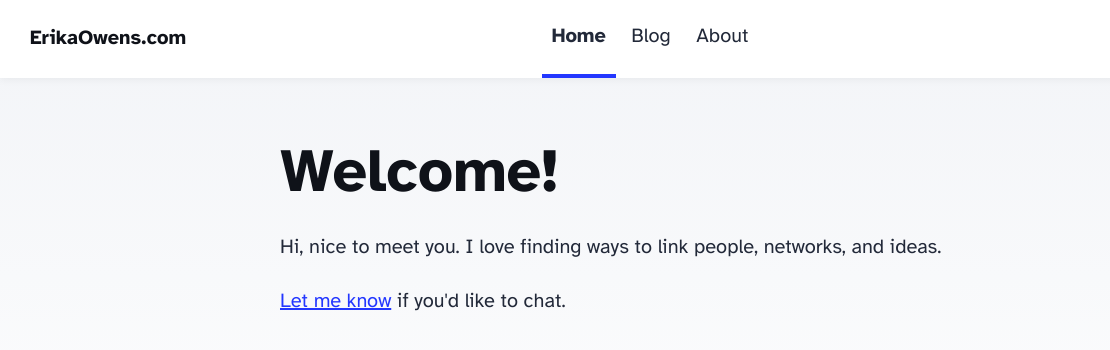
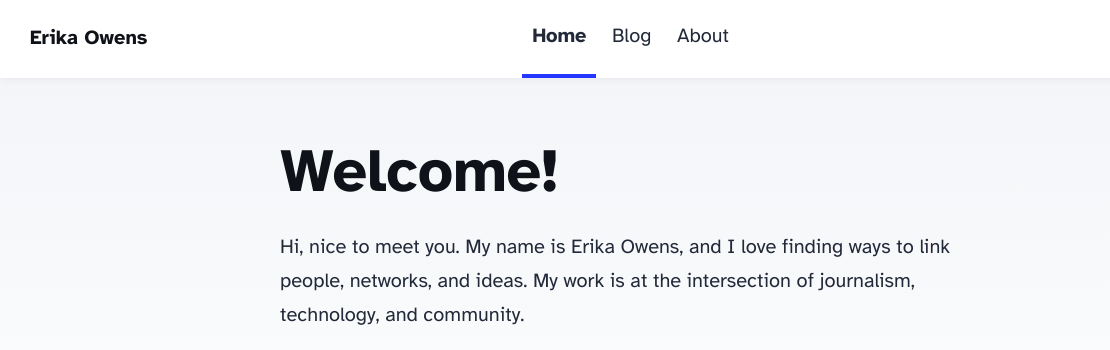
Before and after one commit to erikao/erikao.github.io, an Astro site: page / in a window 1280 px wide. Shown: the top 350 px of the page, 0-1110 px from the left. Built offline with nearby package versions, Linux system fonts and the light colour scheme; Astro itself is replaced by a stand-in of ours.

Commit message:
slightly updating layout

```diff
--- a/src/consts.ts
+++ b/src/consts.ts
@@ -1,5 +1,5 @@
 // Place any global data in this file.
 // You can import this data from anywhere in your site by using the `import` keyword.
 
-export const SITE_TITLE = 'ErikaOwens.com';
+export const SITE_TITLE = 'Erika Owens';
 export const SITE_DESCRIPTION = 'Welcome to my website!';
--- a/src/pages/index.astro
+++ b/src/pages/index.astro
@@ -15,7 +15,7 @@
 		<main>
 			<h1>Welcome!</h1>
 			<p>
-				Hi, nice to meet you. I love finding ways to link people, networks, and ideas.</p>
+				Hi, nice to meet you. My name is Erika Owens, and I love finding ways to link people, networks, and ideas. My work is at the intersection of journalism, technology, and community.</p>
 
 				<p><a href="mailto:hello@erikaowens.com">Let me know</a> if you'd like to chat.
 			</p>
```
